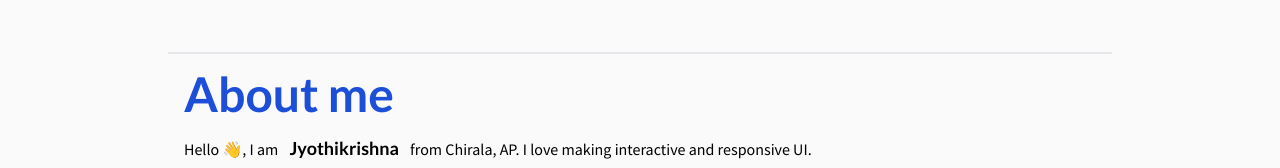
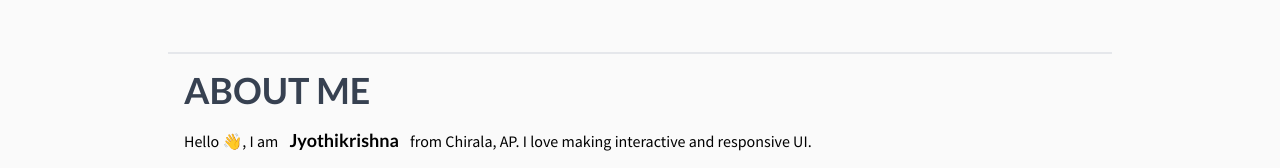
Before and after one commit to bhendi-boi/portfolio, a React (Vite) app: page / in a window 1280 px wide. Shown: the part 742-910 px from the top of the page. Built offline with nearby package versions, Linux system fonts and the light colour scheme.

Commit message:
titles are changed according to refactoring ui

```diff
--- a/src/components/Title.jsx
+++ b/src/components/Title.jsx
@@ -2,7 +2,7 @@ const Title = ({ name }) => {
   return (
     <h2
       id={name}
-      className="my-4 text-5xl font-title font-semibold text-blue-700 dark:text-blue-500 "
+      className="my-4 text-4xl font-title font-semibold uppercase text-gray-700 dark:text-neutral-200"
     >
       {name}
     </h2>
```
